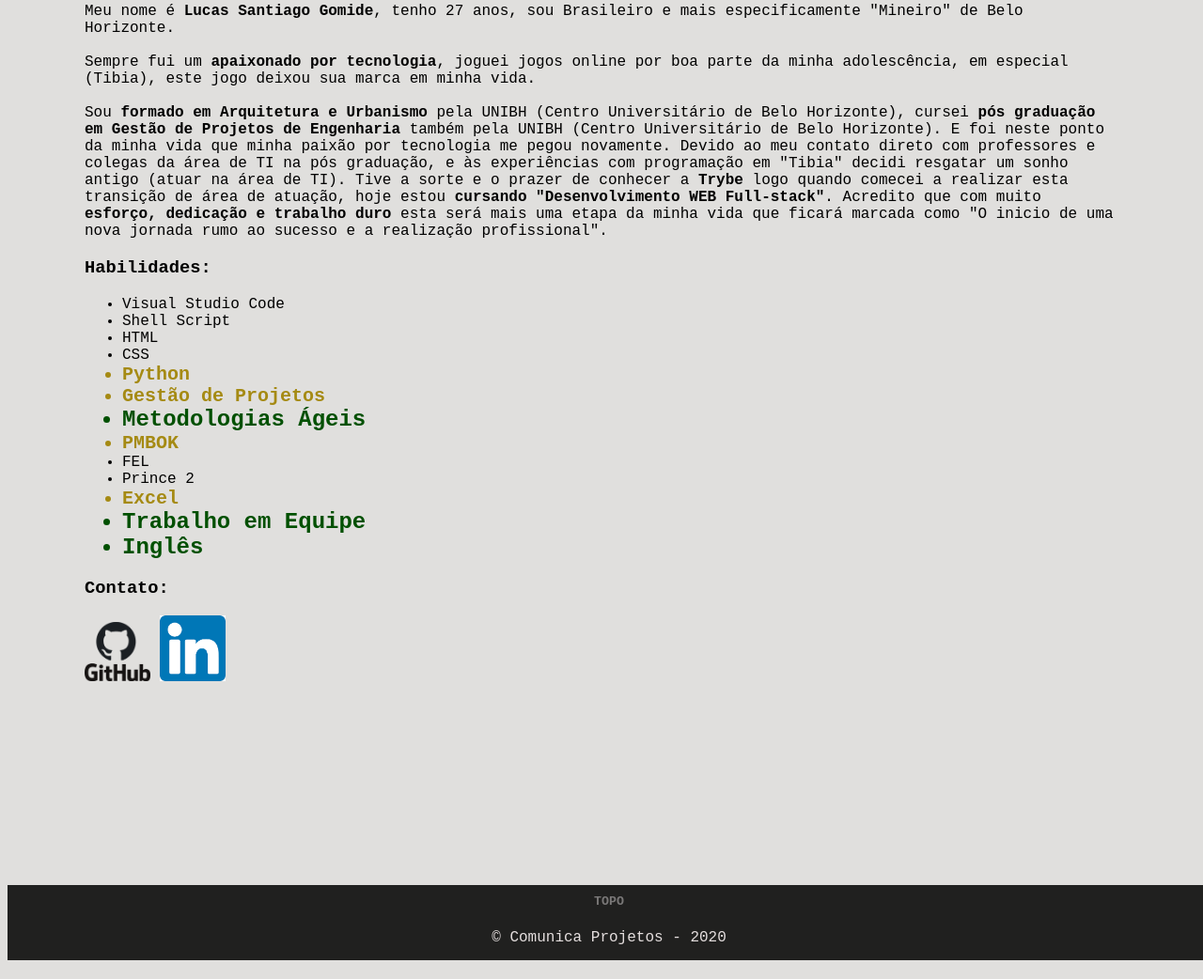
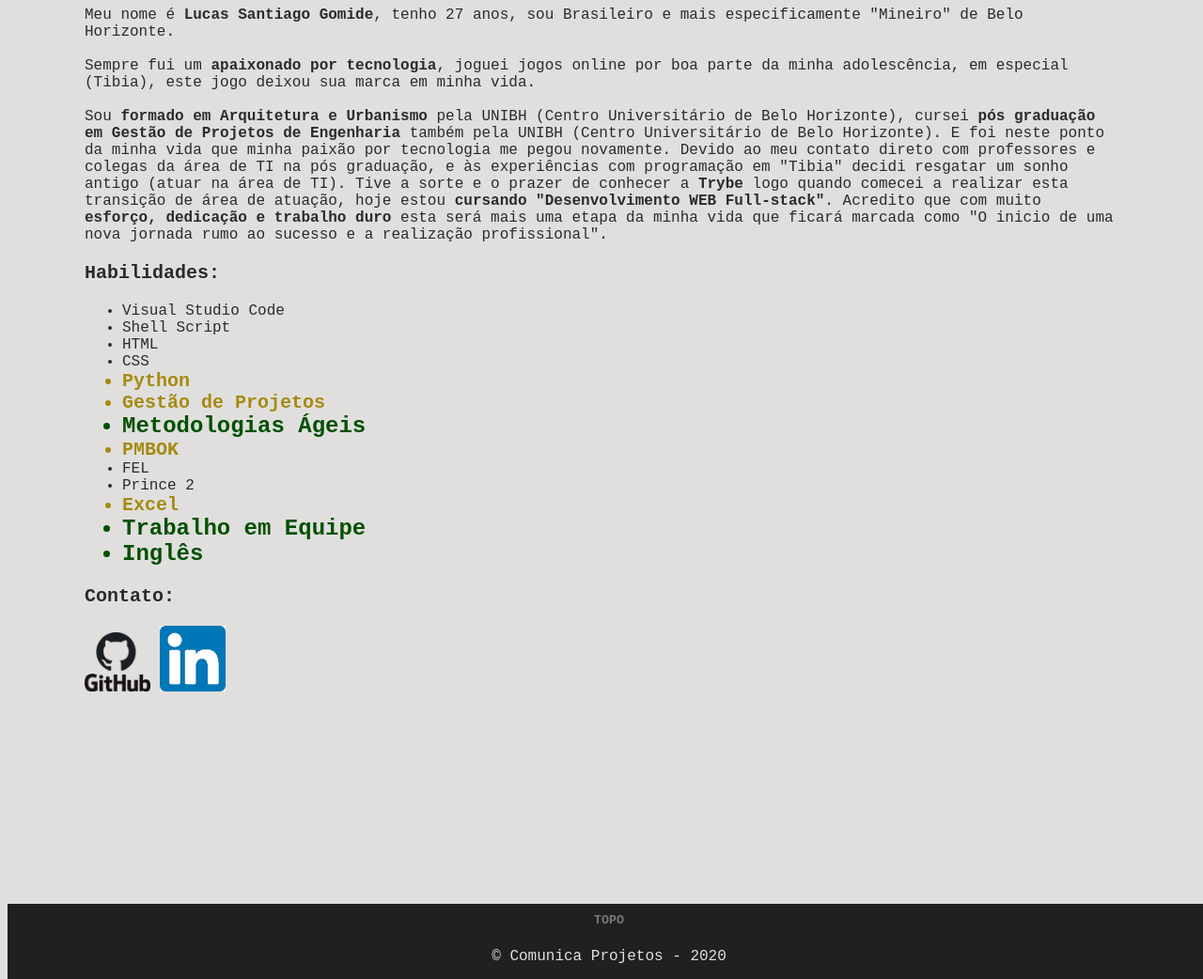
Before and after one commit to LucasSGomide/lucasSGomide.github.io, a plain HTML site: page Portfolio_Pessoal/index.html in a window 1280 px wide. Shown: the part 398-1440 px from the top of the page at 94% size. Drawn offline with Linux system fonts and the light colour scheme.

Commit message:
Adicionando mudança nos textos H3, e cor do texto do Body

```diff
--- a/Portfolio_Pessoal/index.html
+++ b/Portfolio_Pessoal/index.html
@@ -39,6 +39,7 @@
       body {
         background-color: rgb(224, 223, 221);
         font-family: 'Courier New', Courier, monospace;
+        color: rgb(44, 43, 43);
       }
 
       h1 {
@@ -61,6 +62,12 @@
         position: relative;
         bottom: 10px;
         left: 860px;
+      }
+
+      h3 {
+        font-size: 20px;
+        color: rgb(44, 43, 43);
+        font-weight: 600;
       }
 
       .top-skills {
@@ -107,7 +114,7 @@
         position: absolute;
         width: 100%;
         height: 80px;
-        bottom: -620px;
+        bottom: -640px;
         text-align: center;
         color: rgb(228, 222, 222);
 
```
